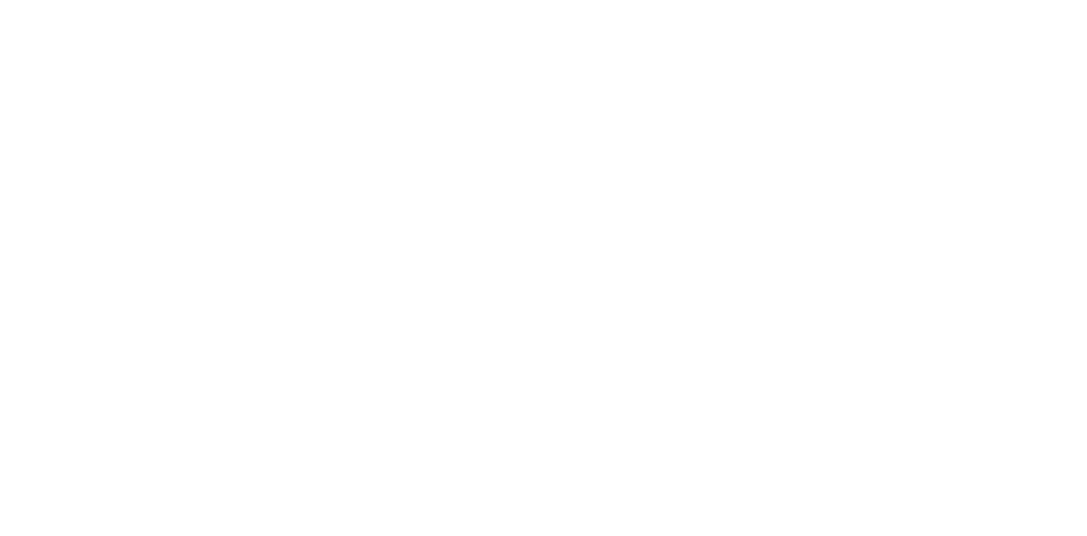
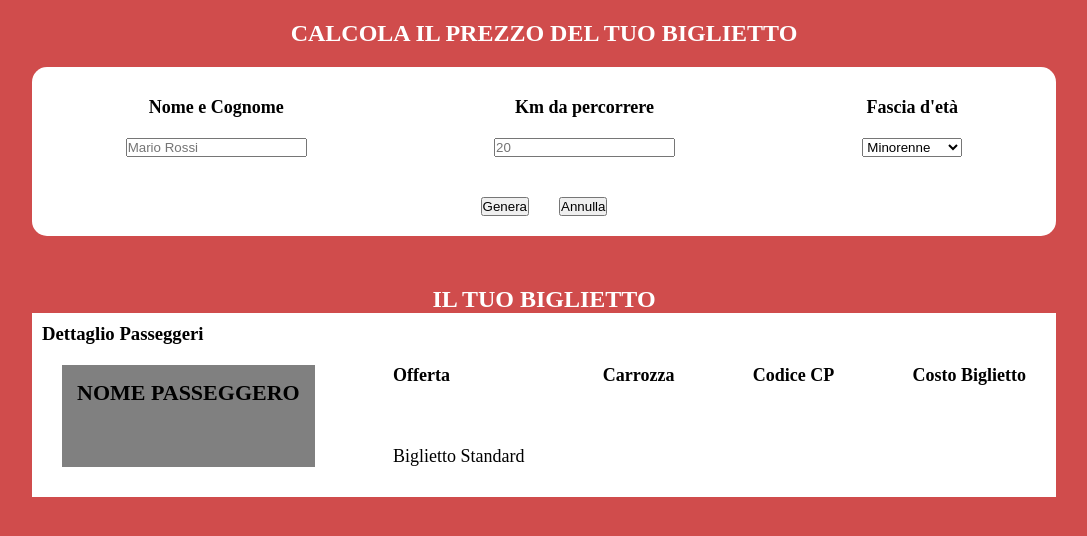
Before and after one commit to Wolf-23/js-biglietto-treno-form, a plain HTML site: page index.html in a window 1280 px wide. Shown: the whole page, without its empty margins (96-1183 px from the left). Drawn offline with Linux system fonts and the light colour scheme.

Commit message:
Push di controllo

```diff
--- a/css/style.css
+++ b/css/style.css
@@ -5,3 +5,94 @@
     padding: 0;
     box-sizing: border-box;
 }
+
+/* Generale */
+.pb-60 {
+    padding-bottom: 60px;
+}
+
+.f_bold {
+    font-weight: bold;
+}
+
+/* Main */
+
+main {
+    background-color: rgb(208, 76, 76);
+    height: 100vh;
+}
+
+.title_data, .title_ticket {
+    color: #fff;
+    text-align: center;
+    text-transform: uppercase;
+}
+
+.title_data {
+    padding: 20px 0;
+}
+
+#input_data, #ticket_section {
+    width: 80%;
+    margin: auto;
+    background-color: #fff;
+}
+
+#input_data {
+    border-radius: 15px;
+    margin-bottom: 50px;
+}
+
+.form_data {
+    display: flex;
+    justify-content: space-around;
+    padding-top: 10px;
+}
+
+form div>label {
+    display: block;
+    padding: 20px 0;
+    text-align: center;
+    font-weight: bold;
+    font-size: 18px;
+}
+
+.btn_container {
+    display: flex;
+    justify-content: center;
+}
+
+.my_btn {
+    margin: 40px 15px 20px;
+}
+
+#ticket_section {
+    padding: 10px;
+}
+
+#ticket_section span {
+    display: block;
+    font-size: 18px;
+}
+
+.ticket {
+    display: flex;
+    justify-content: space-between;
+    margin: 20px;
+}
+
+.ticket_data {
+    background-color: grey;
+    padding: 15px;
+    font-weight: 900;
+}
+
+.passenger {
+    text-transform: uppercase;
+    font-size: 22px;
+}
+
+#nome {
+    font-size: 19px;
+    padding-bottom: 40px;
+}
--- a/index.html
+++ b/index.html
@@ -8,7 +8,59 @@
         <title>Document</title>
     </head>
     <body>
-
+        <main>
+            <h2 class="title_data">Calcola il prezzo del tuo biglietto</h2>
+            <section id="input_data">
+                <form action="#" class="form_data">
+                    <div class="user">
+                        <label for="datauser">Nome e Cognome</label>
+                        <input id="data_user" type="text" for="datauser" name="dati_utente" placeholder="Mario Rossi">
+                    </div>
+                    <div class="kilometri">
+                        <label for="km">Km da percorrere</label>
+                        <input id="km" type="number" for="km" name="km_da_percorrere" placeholder="20">
+                    </div>
+                    <div class="gender">
+                        <label for="user_gender">Fascia d'età</label>
+                        <select name="user_gender" id="user_gender">
+                            <option value="minorenne">Minorenne</option>
+                            <option value="Maggiorenne">Maggiorenne</option>
+                            <option value="Over 65">Over 65</option>
+                        </select>
+                    </div>
+                </form>
+                <div class="btn_container">
+                    <button id="genera" class="my_btn">Genera</button>
+                    <button id="annulla" class="my_btn">Annulla</button>
+                </div>
+            </section>
+            <h2 class="title_ticket">Il tuo biglietto</h2>
+            <section id="ticket_section">
+                <h3>Dettaglio Passeggeri</h3>
+                <div class="ticket">
+                    <div class="ticket_data">
+                        <div class="passenger">Nome Passeggero</div>
+                        <div id="nome"></div>
+                    </div>
+                    <div>
+                        <span class="pb-60 f_bold">Offerta</span>
+                        <span>Biglietto Standard</span>
+                    </div>
+                    <div>
+                        <span class="pb-60 f_bold">Carrozza</span>
+                        <span id="num_carrozza"></span>
+                    </div>
+                    <div>
+                        <span class="pb-60 f_bold">Codice CP</span>
+                        <span id="codice_ticket"></span>
+                    </div>
+                    <div>
+                        <span class="pb-60 f_bold">Costo Biglietto</span>
+                        <span id="price"></span>
+                    </div>
+                </div>
+            </section>
+        </main>
         <!-- Script JS -->
         <script type="text/javascript" src="js/main.js"></script>
     </body>
--- a/js/main.js
+++ b/js/main.js
@@ -0,0 +1,32 @@
+const data_userDom = document.getElementById("data_user");
+
+const kilometriDom = document.getElementById("km");
+
+const etaDom = document.getElementById("user_gender");
+
+const nomeDom = document.getElementById("nome");
+
+let num_carrozzaDom = document.getElementById("num_carrozza");
+
+let codice_ticketDom = document.getElementById("codice_ticket");
+
+let priceDom = document.getElementById("price");
+
+const generaDom = document.getElementById("genera");
+
+generaDom.addEventListener('click' ,
+    function() {
+        nomeDom.innerHTML = data_userDom.value;
+
+        num_carrozzaDom.innerHTML = Math.floor((Math.random() * 15 + 1));
+
+        codice_ticketDom.innerHTML = Math.floor((Math.random() * 10000) + 90000);
+
+        if (etaDom.value = "Minorenne") {
+            let prezzo_intero = (kilometriDom.value * 0.21);
+            let sconto = prezzo_intero -= (prezzo_intero * 0.2);
+            priceDom.innerHTML = sconto.toFixed(2);
+
+        }
+    }
+);
```
